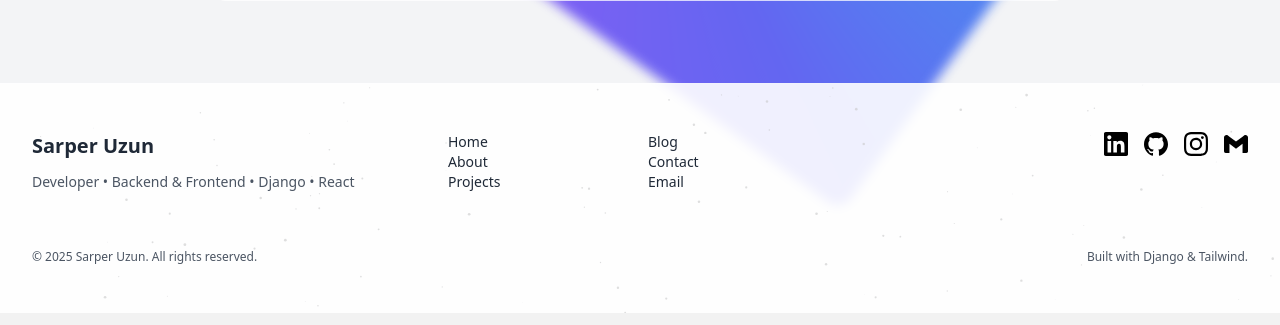
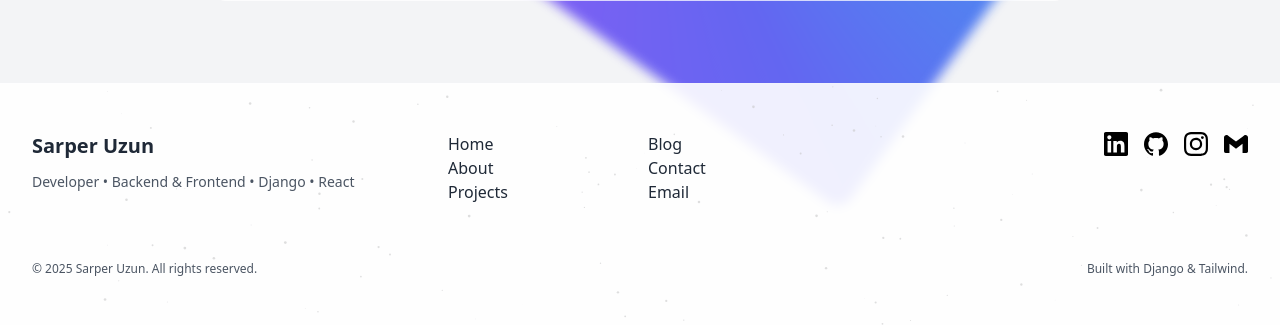
Before and after one commit to umutsarperuzun/my_portfolio_project, a Django app: page / in a window 1280 px wide. Shown: the part 3101-3426 px from the top of the page. Run offline with Django 5.2, Linux system fonts and the light colour scheme; some libraries are stand-ins or nearby versions.

Commit message:
update:footer font-size is updated

```diff
--- a/templates/base.html
+++ b/templates/base.html
@@ -80,7 +80,7 @@
         <div class="text-xl font-bold">Sarper Uzun</div>
         <p class="mt-3 text-sm text-gray-600 dark:text-gray-400">Developer • Backend & Frontend • Django • React</p>
       </div>
-      <div class="grid grid-cols-2 gap-4 text-sm">
+      <div class="grid grid-cols-2 gap-4 text-base">
         <div class="space-y-2">
           <a href="#home" class="scroll-link hover:text-blue-500 transition">Home</a><br>
           <a href="#about" class="scroll-link hover:text-blue-500 transition">About</a><br>
--- a/theme/static/css/dist/styles.css
+++ b/theme/static/css/dist/styles.css
@@ -1737,6 +1737,11 @@ select {
   line-height: 1rem;
 }
 
+.text-base {
+  font-size: 1rem;
+  line-height: 1.5rem;
+}
+
 .font-bold {
   font-weight: 700;
 }
```
